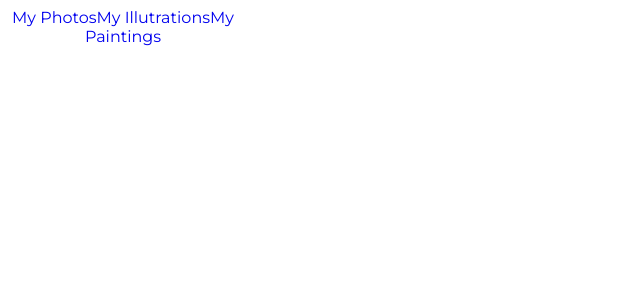
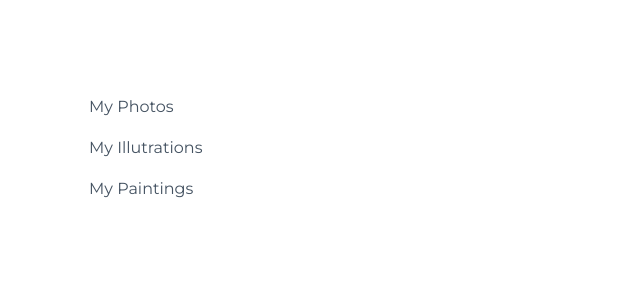
Before and after one commit to zahra-raha/react-challenges, a React (Create React App) app in the folder my-app/: page / in a window 1280 px wide. Shown: the top 300 px of the page, without its empty margins (0-640 px from the left). Built offline with nearby package versions, Linux system fonts and the light colour scheme.

Commit message:
Add css to sidebar

```diff
--- a/my-app/src/App.js
+++ b/my-app/src/App.js
@@ -4,7 +4,7 @@ import Sidebar from './components/Sidebar';
 function App() {
   return (
     <div className={css.App}>
-      <Sidebar className={css.Sidebar} />
+      <Sidebar />
     </div>
   );
 }
--- a/my-app/src/components/Sidebar.js
+++ b/my-app/src/components/Sidebar.js
@@ -1,8 +1,9 @@
 import React from "react"
+import css from "./css/Sidebar.module.css"
 
 function Sidebar(props)
 {
-    return <div>
+    return <div className={css.sidebar}>
         <a href="#">My Photos</a>
         <a href="#">My Illutrations</a>
         <a href="#">My Paintings</a>
```
